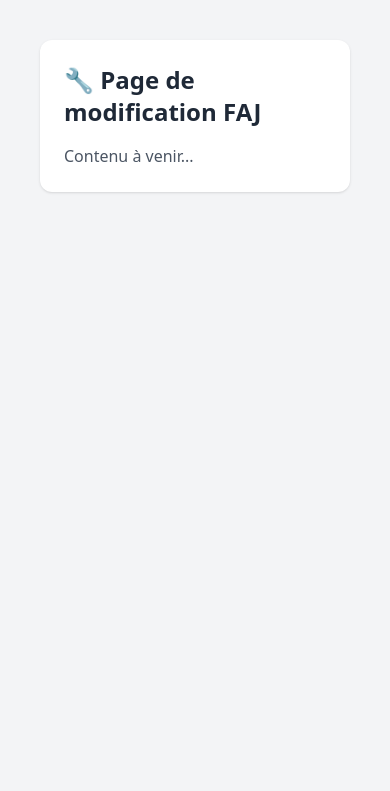
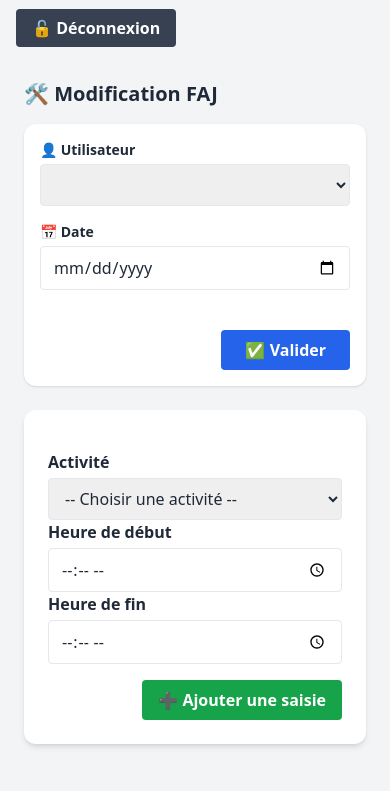
Before and after one commit to Anrh-FAJ/FAJ, a FastAPI app: page /admin/modifications in a window 390 px wide. Shown: the top 791 px of the page. Run offline with FastAPI, Linux system fonts and the light colour scheme; lists and menus that the app fills with data are empty; some libraries are stand-ins or nearby versions.

Commit message:
✨ Ajout de la page 'Modification FAJ' avec sélection utilisateur et date

```diff
--- a/main.py
+++ b/main.py
@@ -608,6 +608,115 @@ async def login(request: Request, identifiant: str = Form(...), mot_de_passe: st
 async def admin_modifications(request: Request):
     return templates.TemplateResponse("modif_saisie.html", {"request": request})
 
+@app.post("/admin/modifications", response_class=HTMLResponse)
+async def post_admin_modifications(
+    request: Request,
+    user_id: int = Form(...),
+    date: str = Form(...)
+):
+    conn = get_db_connection()
+    cursor = conn.cursor(cursor_factory=psycopg2.extras.DictCursor)
+
+    # Récupération des utilisateurs
+    cursor.execute("SELECT id, username FROM users ORDER BY username")
+    utilisateurs = cursor.fetchall()
+
+    # Récupération des activités
+    cursor.execute("SELECT id, name FROM activities ORDER BY name")
+    activities = cursor.fetchall()
+
+    # Récupération des saisies
+    cursor.execute("""
+        SELECT d.id, a.name AS activity_name, d.heure_debut, d.heure_fin
+        FROM durees d
+        JOIN activities a ON a.id = d.activity_id
+        WHERE d.user_id = %s AND d.date = %s
+        ORDER BY d.heure_debut
+    """, (user_id, date))
+    rows = cursor.fetchall()
+
+    # Calcul des durées
+    saisies = []
+    total_minutes = 0
+    for row in rows:
+        try:
+            debut = datetime.combine(datetime.today(), row["heure_debut"])
+            fin = datetime.combine(datetime.today(), row["heure_fin"])
+            duree = int((fin - debut).total_seconds() // 60)
+            total_minutes += duree
+            hhmm = f"{duree // 60:02}:{duree % 60:02}"
+        except Exception:
+            hhmm = "??:??"
+        saisies.append({
+            "id": row["id"],
+            "activity_name": row["activity_name"],
+            "heure_debut": row["heure_debut"].strftime("%H:%M"),
+            "heure_fin": row["heure_fin"].strftime("%H:%M"),
+            "duree": hhmm
+        })
+
+    total_duree = f"{total_minutes // 60:02}:{total_minutes % 60:02}"
+    conn.close()
+
+    return templates.TemplateResponse("modif_saisie.html", {
+        "request": request,
+        "utilisateurs": utilisateurs,
+        "activities": activities,
+        "saisies": saisies,
+        "selected_user_id": user_id,
+        "selected_date": date,
+        "total_duree": total_duree,
+        "error": None
+    })
+
+@app.post("/admin/modifications/add")
+async def admin_add_modification(
+    request: Request,
+    user_id: int = Form(...),
+    date: str = Form(...),
+    activity_id: int = Form(...),
+    heure_debut: str = Form(...),
+    heure_fin: str = Form(...)
+):
+    try:
+        debut = datetime.strptime(heure_debut, "%H:%M")
+        fin = datetime.strptime(heure_fin, "%H:%M")
+        if debut >= fin:
+            raise ValueError("⛔ L'heure de début doit être inférieure à l'heure de fin.")
+    except ValueError as e:
+        return await post_admin_modifications(request, user_id=user_id, date=date)
+
+    # PostgreSQL attend HH:MM:SS
+    if len(heure_debut) == 5:
+        heure_debut += ":00"
+    if len(heure_fin) == 5:
+        heure_fin += ":00"
+
+    conn = get_db_connection()
+    cursor = conn.cursor(cursor_factory=psycopg2.extras.DictCursor)
+
+    # Vérifier chevauchement
+    cursor.execute("""
+        SELECT heure_debut, heure_fin FROM durees
+        WHERE user_id = %s AND date = %s
+    """, (user_id, date))
+    existing = cursor.fetchall()
+    for row in existing:
+        db_debut = datetime.combine(datetime.today(), row["heure_debut"])
+        db_fin = datetime.combine(datetime.today(), row["heure_fin"])
+        if not (fin <= db_debut or debut >= db_fin):
+            conn.close()
+            return await post_admin_modifications(request, user_id=user_id, date=date)
+
+    # Insérer
+    cursor.execute("""
+        INSERT INTO durees (user_id, activity_id, date, heure_debut, heure_fin)
+        VALUES (%s, %s, %s, %s, %s)
+    """, (user_id, activity_id, date, heure_debut, heure_fin))
+    conn.commit()
+    conn.close()
+
+    return RedirectResponse(f"/admin/modifications?user_id={user_id}&date={date}", status_code=303)
 
 
 # 👨‍💼 Page Admin
--- a/templates/modif_saisie.html
+++ b/templates/modif_saisie.html
@@ -5,10 +5,106 @@
     <title>Modification FAJ</title>
     <script src="https://cdn.tailwindcss.com"></script>
 </head>
-<body class="bg-gray-100 p-10">
-    <div class="max-w-3xl mx-auto bg-white p-6 rounded-xl shadow">
-        <h1 class="text-2xl font-bold mb-4 text-gray-800">🔧 Page de modification FAJ</h1>
-        <p class="text-gray-600">Contenu à venir...</p>
+<body class="bg-gray-100 text-gray-800">
+    <div class="p-4">
+        <a href="/" class="bg-gray-700 hover:bg-gray-800 text-white font-semibold px-4 py-2 rounded">
+            🔓 Déconnexion
+        </a>
+    </div>
+
+    <div class="max-w-4xl mx-auto p-6">
+        <h1 class="text-xl font-semibold mb-4">🛠 Modification FAJ</h1>
+
+        <!-- 🔍 Sélection utilisateur + date -->
+        <form method="post" action="/admin/modifications" class="bg-white p-4 rounded-xl shadow mb-6 flex flex-col md:flex-row items-center gap-4">
+            <div class="w-full md:w-1/3">
+                <label class="block text-sm font-semibold mb-1">👤 Utilisateur</label>
+                <select name="user_id" required class="w-full border rounded px-3 py-2">
+                    {% for u in utilisateurs %}
+                    <option value="{{ u.id }}" {% if u.id == selected_user_id %}selected{% endif %}>{{ u.username }}</option>
+                    {% endfor %}
+                </select>
+            </div>
+            <div class="w-full md:w-1/3">
+                <label class="block text-sm font-semibold mb-1">📅 Date</label>
+                <input type="date" name="date" value="{{ selected_date }}" required class="w-full border rounded px-3 py-2" />
+            </div>
+            <div class="w-full md:w-1/3 text-right pt-6 md:pt-0">
+                <button type="submit" class="bg-blue-600 hover:bg-blue-700 text-white font-semibold px-6 py-2 rounded">
+                    ✅ Valider
+                </button>
+            </div>
+        </form>
+
+        {% if error %}
+            <div class="bg-red-100 text-red-700 px-4 py-2 rounded mb-4 border border-red-300">
+                {{ error }}
+            </div>
+        {% endif %}
+
+        <!-- Formulaire d'ajout de saisie -->
+        <form method="post" action="/admin/modifications/add" class="bg-white p-6 rounded-xl shadow-md space-y-4 mb-6">
+            <input type="hidden" name="user_id" value="{{ selected_user_id }}">
+            <input type="hidden" name="date" value="{{ selected_date }}">
+
+            <div class="flex flex-col md:flex-row md:items-center md:space-x-4">
+                <div class="w-full md:w-1/3">
+                    <label class="block font-semibold mb-1">Activité</label>
+                    <select name="activity_id" required class="w-full border rounded px-3 py-2">
+                        <option value="">-- Choisir une activité --</option>
+                        {% for act in activities %}
+                        <option value="{{ act.id }}">{{ act.name }}</option>
+                        {% endfor %}
+                    </select>
+                </div>
+
+                <div class="w-full md:w-1/3">
+                    <label class="block font-semibold mb-1">Heure de début</label>
+                    <input type="time" name="heure_debut" required class="w-full border rounded px-3 py-2" />
+                </div>
+
+                <div class="w-full md:w-1/3">
+                    <label class="block font-semibold mb-1">Heure de fin</label>
+                    <input type="time" name="heure_fin" required class="w-full border rounded px-3 py-2" />
+                </div>
+            </div>
+
+            <div class="text-right">
+                <button type="submit" class="bg-green-600 hover:bg-green-700 text-white font-semibold px-4 py-2 rounded">
+                    ➕ Ajouter une saisie
+                </button>
+            </div>
+        </form>
+
+        {% if saisies %}
+        <!-- Tableau des enregistrements -->
+        <div class="bg-white p-6 rounded-xl shadow-md">
+            <h2 class="text-lg font-bold mb-4">⏱️ Enregistrements</h2>
+            <table class="w-full text-sm border border-gray-300 rounded overflow-hidden">
+                <thead class="bg-gray-200">
+                    <tr>
+                        <th class="p-2">Activité</th>
+                        <th class="p-2">Début</th>
+                        <th class="p-2">Fin</th>
+                        <th class="p-2">Durée</th>
+                    </tr>
+                </thead>
+                <tbody>
+                    {% for s in saisies %}
+                    <tr class="border-t hover:bg-gray-50">
+                        <td class="p-2">{{ s.activity_name }}</td>
+                        <td class="p-2">{{ s.heure_debut }}</td>
+                        <td class="p-2">{{ s.heure_fin }}</td>
+                        <td class="p-2">{{ s.duree }}</td>
+                    </tr>
+                    {% endfor %}
+                </tbody>
+            </table>
+            <div class="mt-4 text-sm text-gray-700 text-right">
+                🕒 Temps total : <span class="font-semibold">{{ total_duree }}</span>
+            </div>
+        </div>
+        {% endif %}
     </div>
 </body>
 </html>
```
